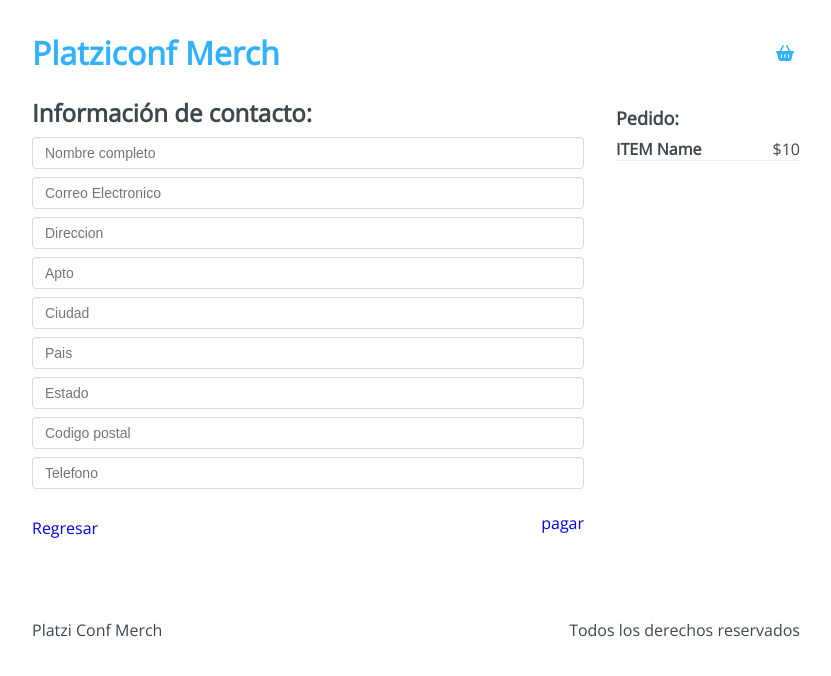
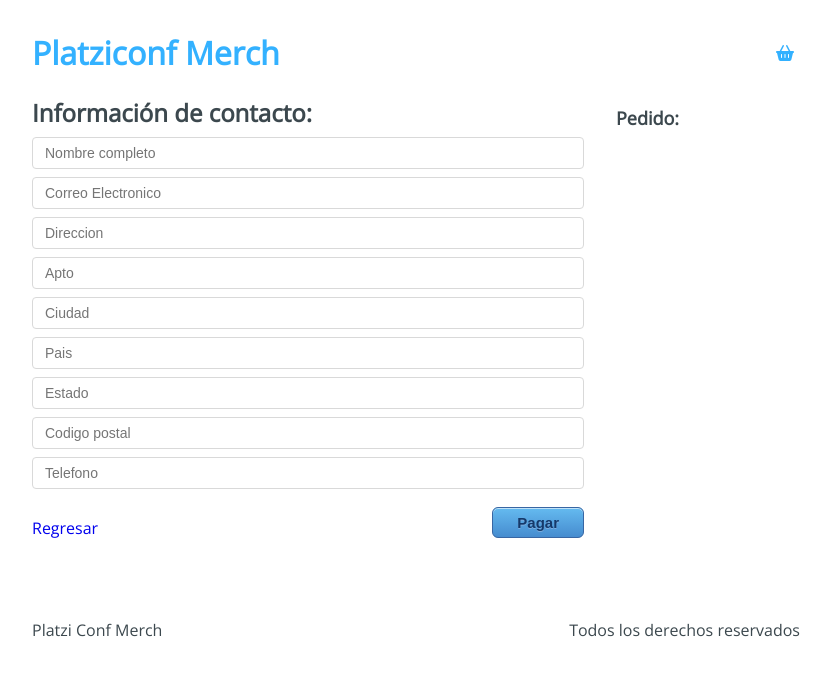
Before and after one commit to Josstell/tienda-react-hooks, a React app: page /checkout/information in a window 1280 px wide. Shown: the top 676 px of the page, without its empty margins (224-1055 px from the left). Built offline with nearby package versions, Linux system fonts and the light colour scheme.

Commit message:
useRef para formulario.

```diff
--- a/src/containers/Information.js
+++ b/src/containers/Information.js
@@ -1,9 +1,29 @@
-import React from 'react';
+import React, { useRef, useContext } from 'react';
 import { Link } from 'react-router-dom';
-
+import AppContext from '../context/AppContext';
 import '../styles/components/Information.css';
 
 const Information = () => {
+  const { state, addToBuyer } = useContext(AppContext);
+  const form = useRef(null);
+  const { cart } = state;
+
+  const handleSubmit = () => {
+    const formData = new FormData(form.current);
+    const buyer = {
+      'name' : formData.get('name'),
+      'email': formData.get('email'),
+      'address' : formData.get('address'),
+      'apto' : formData.get('apto'),
+      'city' : formData.get('city'),
+      'country' : formData.get('country'),
+      'state' : formData.get('state'),
+      'cp' : formData.get('cp'),
+      'phone' : formData.get('phone'),
+    };
+    addToBuyer(buyer);
+  }
+
   return (
     <div className="Information">
       <div className="Information-content">
@@ -11,7 +31,7 @@
           <h2>Información de contacto:</h2>
         </div>
         <div className="Information-form">
-          <form action="">
+          <form ref={form}>
             <input type="text" placeholder="Nombre completo" name="name" />
             <input type="text" placeholder="Correo Electronico" name="email" />
             <input type="text" placeholder="Direccion" name="addres" />
@@ -24,22 +44,24 @@
           </form>
         </div>
         <div className="Information-buttons">
-          <Link to="/checkout/informtation">
-            <div className="Information-back">Regresar</div>
-          </Link>
-          <Link to="/checkout/payment">
-            <div className="Information-next">pagar</div>
-          </Link>
+          <div className="Information-back">
+            <Link to="/checkout">Regresar</Link>
+          </div>
+          <div className="Information-next">
+            <button type="button" onClick={handleSubmit}>Pagar</button>
+          </div>
         </div>
       </div>
       <div className="Information-sidebar">
         <h3>Pedido:</h3>
-        <div className="Information-item">
-          <div className="Information-element">
-            <h4>ITEM Name</h4>
-            <span>$10</span>
+        {cart.map((item) => (
+          <div className="Information-item">
+            <div className="Information-element">
+              <h4>{item.title}</h4>
+              <span>${item.price}</span>
+            </div>
           </div>
-        </div>
+        ))}
       </div>
     </div>
   );
--- a/src/hooks/useInitialState.js
+++ b/src/hooks/useInitialState.js
@@ -18,9 +18,17 @@
     });
   };
 
+  const addToBuyer = payload => {
+    setState({
+      ...state,
+      buyer: [...state.buyer, payload]
+    })
+  }
+
   return {
       addToCart,
       removeFromCart,
+      addToBuyer,
       state,
   }
 };
--- a/src/initialState.js
+++ b/src/initialState.js
@@ -1,5 +1,6 @@
 export default {
     cart: [],
+    buyer: [],
     products: [
       {
         'id': '1',
```
